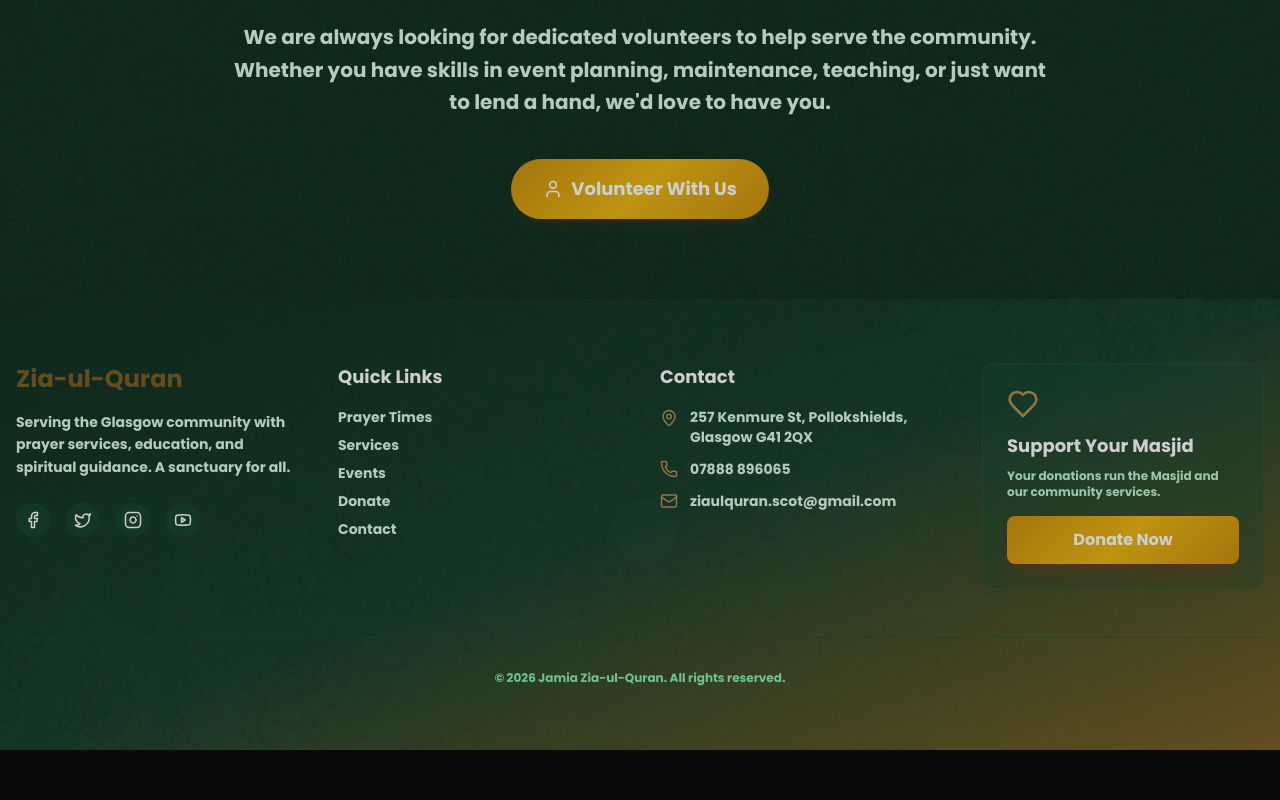
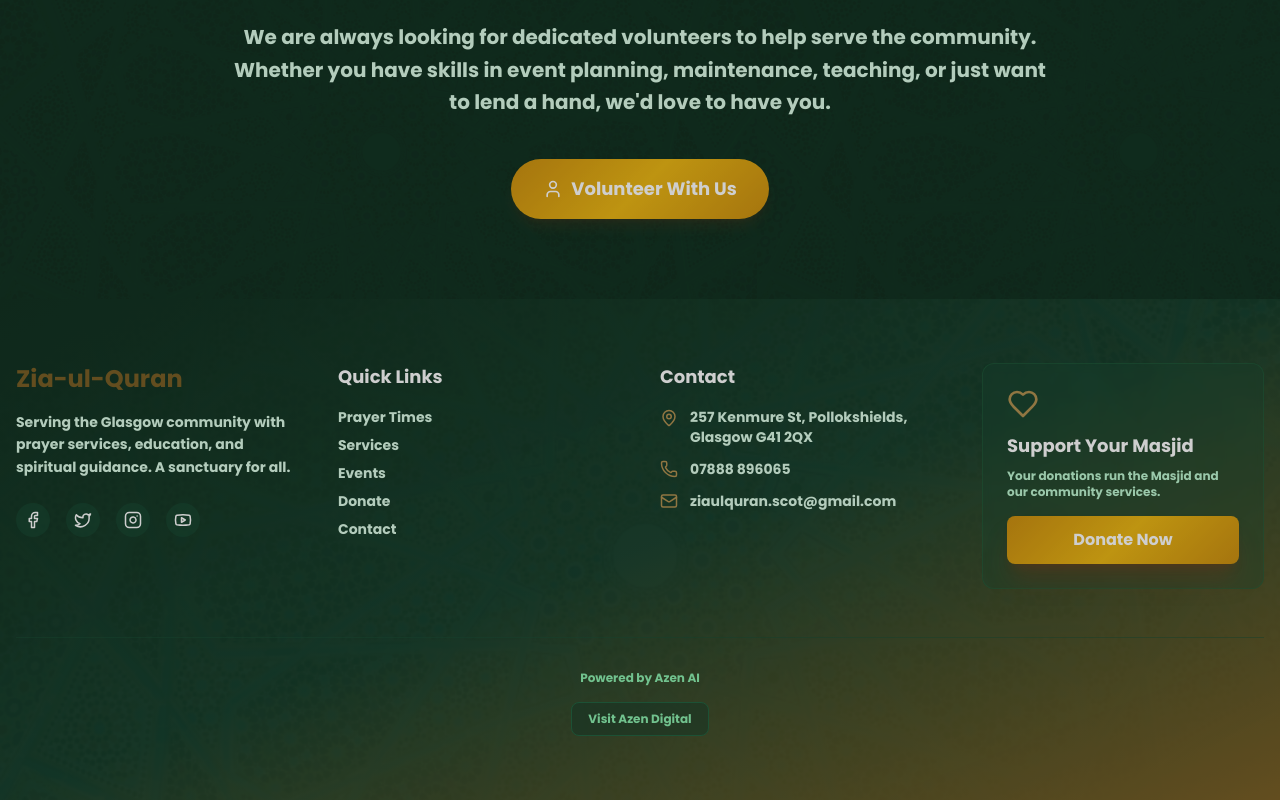
Before and after one commit to tayyibf555-prog/zia-ul-quran-website, a React (Vite) app: page /team in a window 1280 px wide. Shown: the part 1831-2631 px from the top of the page. Before the commit the page ends 2581 px from the top, so only its background shows below. Built offline with nearby package versions, Linux system fonts and the light colour scheme; no server answers; a web font is replaced by a local one.

Commit message:
Update Hero section (remove Arabic greeting) and Footer (updated copyright & added Azen link)

```diff
--- a/src/components/home/Hero.jsx
+++ b/src/components/home/Hero.jsx
@@ -72,19 +72,10 @@ const Hero = () => {
                             {t('nav.donate')}
                         </a>
                     </div>
+                </motion.div>
 
-                    {/* Arabic Salaam */}
-                    <motion.p
-                        initial={{ opacity: 0 }}
-                        animate={{ opacity: 1 }}
-                        transition={{ duration: 1, delay: 0.8 }}
-                        className="text-white/80 text-xl md:text-3xl pt-4 md:pt-6"
-                        style={{ fontFamily: "'Amiri', serif", fontWeight: 400 }}
-                    >
-                        السلام عليكم ورحمة الله وبركاته
-                    </motion.p>
-                </motion.div>
-            </div>
+
+            </div >
 
             <motion.div
                 animate={{ y: [0, 10, 0] }}
@@ -93,7 +84,7 @@ const Hero = () => {
             >
                 <ChevronDown className="text-white/70" size={32} />
             </motion.div>
-        </section>
+        </section >
     );
 };
 
--- a/src/components/shared/Footer.jsx
+++ b/src/components/shared/Footer.jsx
@@ -82,8 +82,16 @@ const Footer = () => {
                     </div>
                 </div>
 
-                <div className="border-t border-primary-700/50 mt-12 pt-8 text-center text-primary-300 text-xs">
-                    <p>&copy; {currentYear} Jamia Zia-ul-Quran. All rights reserved.</p>
+                <div className="border-t border-primary-700/50 mt-12 pt-8 flex flex-col items-center gap-4 text-center text-primary-300 text-xs">
+                    <p>Powered by Azen AI</p>
+                    <a
+                        href="https://www.azendigital.com/"
+                        target="_blank"
+                        rel="noopener noreferrer"
+                        className="px-4 py-2 bg-primary-800/50 border border-primary-600 rounded-lg hover:bg-primary-700 hover:border-accent-500/50 hover:text-accent-400 transition-all duration-300"
+                    >
+                        Visit Azen Digital
+                    </a>
                 </div>
             </div>
         </footer>
```
